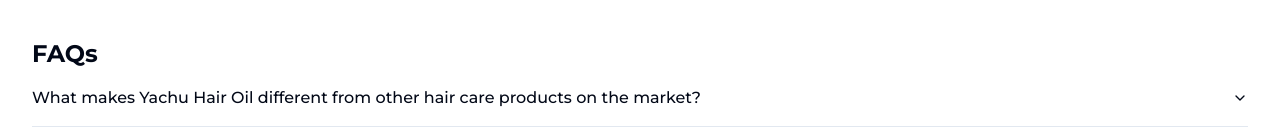
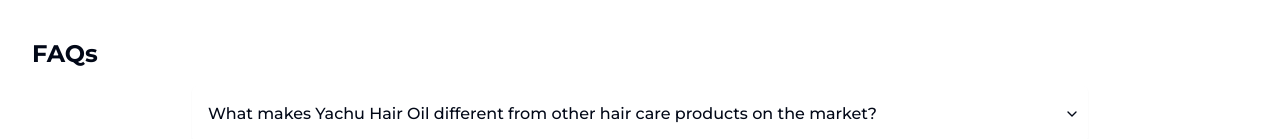
Before and after one commit to manavkhadka0/yachu, a Next.js app: page /contact in a window 1280 px wide. Shown: the part 812-951 px from the top of the page. Built offline with nearby package versions, Linux system fonts and the light colour scheme; no server answers.

Commit message:
FAQs and members

```diff
--- a/app/page.tsx
+++ b/app/page.tsx
@@ -28,8 +28,6 @@ export default function Home() {
 
       <FlowerDivider />
       <BlogSection />
-
-
 
       {/* ---------------------------------- */}
       <FlowerDivider />
@@ -69,7 +67,13 @@ export default function Home() {
           </div>
           <ContactForm />
         </div>
-        <h3 className="sm:text-2xl text-xl font-bold">FAQs</h3>
+        <FlowerDivider />
+        <h3 className="text-4xl text-center font-bold mt-5 pt-6">
+          Frequently Asked Questions
+        </h3>
+        <p className="text-center font-semibold pb-4 pt-1 text-base text-gray-400">
+          Here are some common questions about Yachu Hail Oil, Answered for you
+        </p>
         <FAQ />
       </div>
     </main>
--- a/components/home/about-us/OurTeam.tsx
+++ b/components/home/about-us/OurTeam.tsx
@@ -29,6 +29,7 @@ const OurTeam = () => {
                     src={member.imageSrc}
                     alt=""
                   />
+
                   <div className="absolute inset-0 pointer-events-none bg-gradient-to-t from-gray-900 via-transparent to-transparent opacity-80"></div>
                   <div className="absolute bottom-0 left-0 w-full p-3 sm:py-5 sm:px-6">
                     <div className="scale-90 sm:scale-100">
--- a/components/ui/accordion.tsx
+++ b/components/ui/accordion.tsx
@@ -1,12 +1,12 @@
-"use client"
+"use client";
 
-import * as React from "react"
-import * as AccordionPrimitive from "@radix-ui/react-accordion"
-import { ChevronDown } from "lucide-react"
+import * as React from "react";
+import * as AccordionPrimitive from "@radix-ui/react-accordion";
+import { ChevronDown } from "lucide-react";
 
-import { cn } from "@/lib/utils"
+import { cn } from "@/lib/utils";
 
-const Accordion = AccordionPrimitive.Root
+const Accordion = AccordionPrimitive.Root;
 
 const AccordionItem = React.forwardRef<
   React.ElementRef<typeof AccordionPrimitive.Item>,
@@ -14,31 +14,34 @@ const AccordionItem = React.forwardRef<
 >(({ className, ...props }, ref) => (
   <AccordionPrimitive.Item
     ref={ref}
-    className={cn("border-b", className)}
+    className={cn(
+      " mt-4 mx-auto rounded-md shadow-sm border-b-2 hover:scale-105 delay-50  transition-all  max-w-4xl",
+      className
+    )}
     {...props}
   />
-))
-AccordionItem.displayName = "AccordionItem"
+));
+AccordionItem.displayName = "AccordionItem";
 
 const AccordionTrigger = React.forwardRef<
   React.ElementRef<typeof AccordionPrimitive.Trigger>,
   React.ComponentPropsWithoutRef<typeof AccordionPrimitive.Trigger>
 >(({ className, children, ...props }, ref) => (
-  <AccordionPrimitive.Header className="flex">
+  <AccordionPrimitive.Header className="flex pl-4">
     <AccordionPrimitive.Trigger
       ref={ref}
       className={cn(
-        "flex flex-1 items-center justify-between py-4 font-medium transition-all hover:underline [&[data-state=open]>svg]:rotate-180",
+        "flex flex-1 items-center justify-between py-4 font-medium  transition-all  [&[data-state=open]>svg]:rotate-180",
         className
       )}
       {...props}
     >
       {children}
-      <ChevronDown className="h-4 w-4 shrink-0 transition-transform duration-200" />
+      <ChevronDown className="h-4 mr-2 w-4 shrink-0 transition-transform duration-200" />
     </AccordionPrimitive.Trigger>
   </AccordionPrimitive.Header>
-))
-AccordionTrigger.displayName = AccordionPrimitive.Trigger.displayName
+));
+AccordionTrigger.displayName = AccordionPrimitive.Trigger.displayName;
 
 const AccordionContent = React.forwardRef<
   React.ElementRef<typeof AccordionPrimitive.Content>,
@@ -49,10 +52,10 @@ const AccordionContent = React.forwardRef<
     className="overflow-hidden text-sm transition-all data-[state=closed]:animate-accordion-up data-[state=open]:animate-accordion-down"
     {...props}
   >
-    <div className={cn("pb-4 pt-0", className)}>{children}</div>
+    <div className={cn("pb-4 px-4", className)}>{children}</div>
   </AccordionPrimitive.Content>
-))
+));
 
-AccordionContent.displayName = AccordionPrimitive.Content.displayName
+AccordionContent.displayName = AccordionPrimitive.Content.displayName;
 
-export { Accordion, AccordionItem, AccordionTrigger, AccordionContent }
+export { Accordion, AccordionItem, AccordionTrigger, AccordionContent };
```
